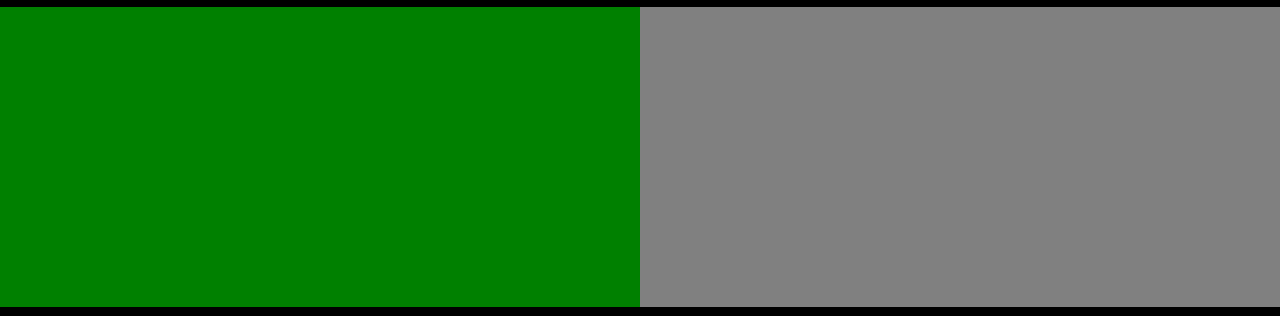
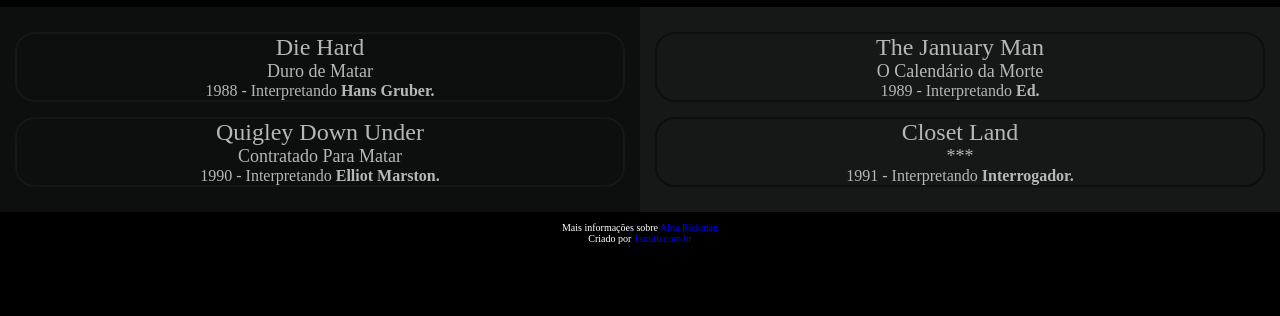
Before and after one commit to SmithUup/TributoSnape, a plain HTML site: page index.html in a window 1280 px wide. Shown: the part 484-800 px from the top of the page. Drawn offline with Linux system fonts and the light colour scheme.

Commit message:
Finalizando Tributo

```diff
--- a/assets/css/style.css
+++ b/assets/css/style.css
@@ -40,12 +40,55 @@
 
 .infor01{
     flex: 1;
-    height: 300px;
-    background-color: green;
+    background-color: #0d0e0e;
+    text-align: center;
+    padding: 10px 0px 10px 0px;
 }
 
 .infor02{
     flex: 1;
-    height: 300px;
-    background-color: gray;
+    background-color: #161717;
+    text-align: center;
+    padding: 10px 0px 10px 0px;
+
 }
+
+
+.SuperTitulo{
+    font-size: 24px;
+    color: #b6b7b8;
+
+}
+
+.SubTitulo{
+    font-size: 18px;
+    color: #b6b7b8;
+}
+
+.TxtInfor{
+    color: #b6b7b8;
+}
+
+.bordah1{
+    margin: 15px;
+    border: solid 2px;
+    border-radius: 20px 20px 20px 20px;
+    border-color: #161717;
+}
+
+.bordah2{
+    margin: 15px;
+    border: solid 2px;
+    border-radius: 20px 20px 20px 20px;
+    border-color: #0d0e0e;
+}
+
+footer{
+    margin: 10px;
+    font-size: 10px;
+    text-align: center;
+}
+
+footer a{
+    text-decoration: none;
+}
--- a/index.html
+++ b/index.html
@@ -22,13 +22,52 @@
 <div class="container">
 
     <div class="infor01">
+        <div class="bordah1">
+        <div class="SuperTitulo">Die Hard</div>
+        <div class="SubTitulo">Duro de Matar</div>
+        <div class="TxtInfor">
+            1988 - Interpretando <b>Hans Gruber.</b>
+        </div>
     </div>
 
-    <div class="infor02">
+    <div class="bordah1">
+        <div class="SuperTitulo">Quigley Down Under</div>
+        <div class="SubTitulo">Contratado Para Matar</div>
+        <div class="TxtInfor">
+            1990 - Interpretando <b>Elliot Marston.</b>
+        </div>
     </div>
+
+
+   </div>
+
+   <div class="infor02">
+    <div class="bordah2">
+    <div class="SuperTitulo">The January Man</div>
+    <div class="SubTitulo">O Calendário da Morte</div>
+    <div class="TxtInfor">
+        1989 - Interpretando <b>Ed.</b>
+    </div>
+</div>
+
+<div class="bordah2">
+    <div class="SuperTitulo">Closet Land</div>
+    <div class="SubTitulo">***</div>
+    <div class="TxtInfor">
+        1991 - Interpretando <b>Interrogador.</b>
+    </div>
+</div>
+
+
+</div>
 
 </div>
 </section>
 
+<footer>
+    Mais informações sobre <a href="https://pt.wikipedia.org/wiki/Alan_Rickman" target="_blank">Alna Rickman</a><br>
+    Criado por <a href="https://tismith.com.br" target="_blank">Tsmith.com.br</a>
+</footer>
+
 </body>
 </html>
```
